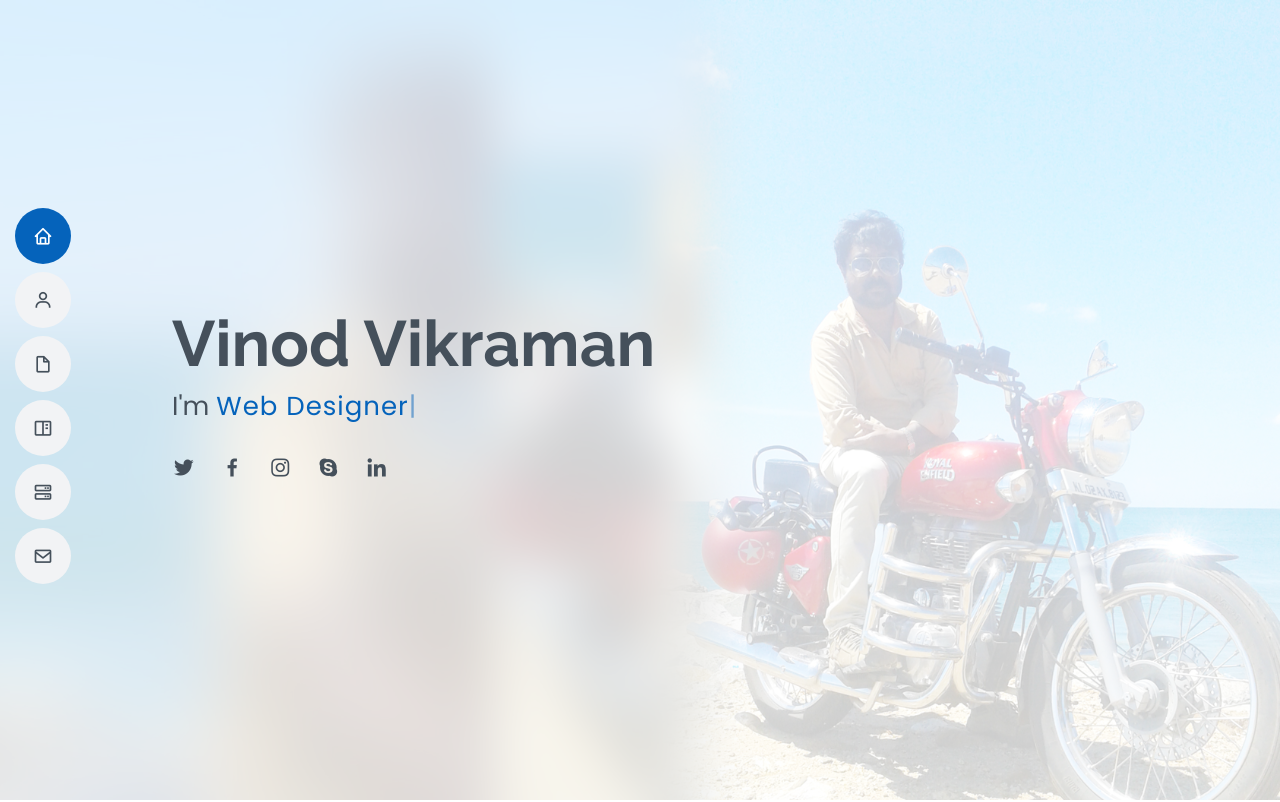
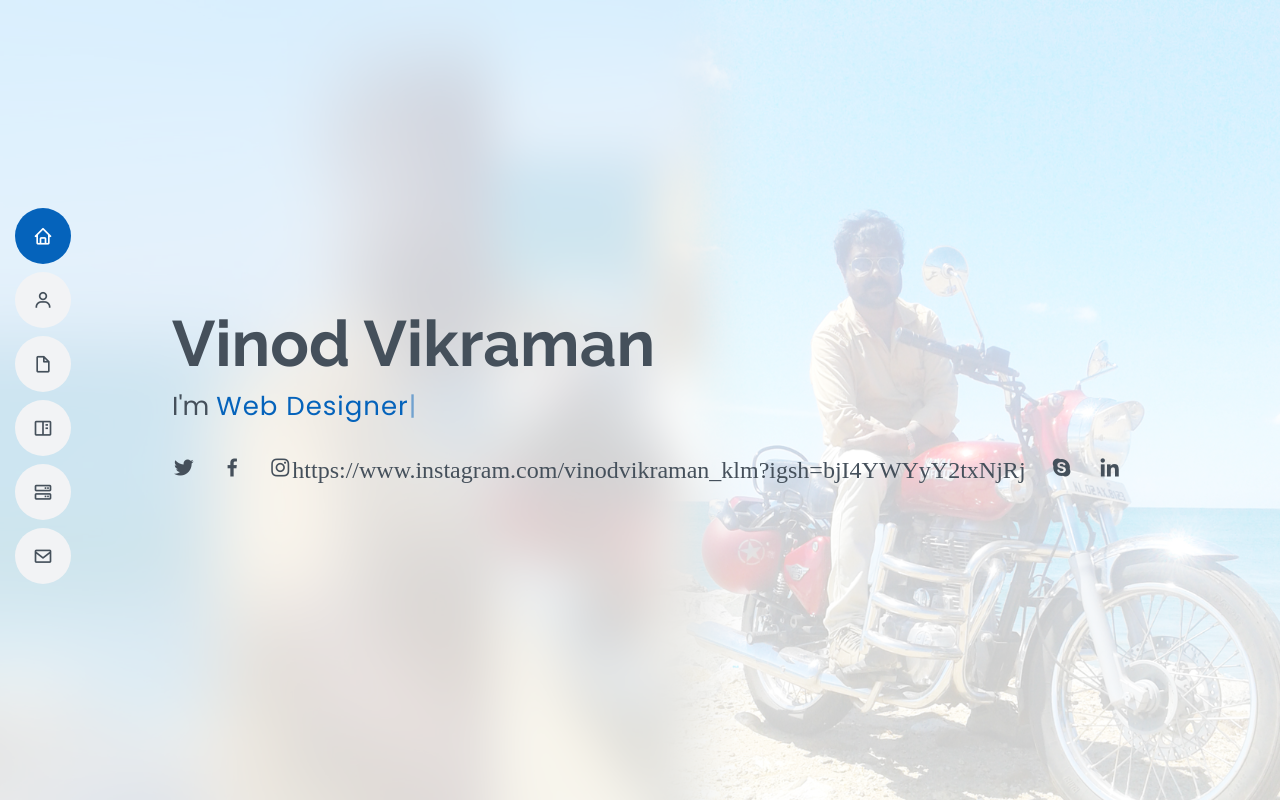
Before and after one commit to vinodvikraman/Portfolio, a plain HTML site: page index.html in a window 1280 px wide. Shown: the top 802 px of the page. Drawn offline with nearby package versions, Linux system fonts and the light colour scheme.

Commit message:
Update index.html

```diff
--- a/index.html
+++ b/index.html
@@ -64,7 +64,7 @@
       <div class="social-links">
         <a href="#" class="twitter"><i class="bx bxl-twitter"></i></a>
         <a href="#" class="facebook"><i class="bx bxl-facebook"></i></a>
-        <a href="#" class="instagram"><i class="bx bxl-instagram"></i></a>
+        <a href="#" class="instagram"><i class="bx bxl-instagram">https://www.instagram.com/vinodvikraman_klm?igsh=bjI4YWYyY2txNjRj</i></a>
         <a href="#" class="google-plus"><i class="bx bxl-skype"></i></a>
         <a href="#" class="linkedin"><i class="bx bxl-linkedin"></i></a>
       </div>
```
